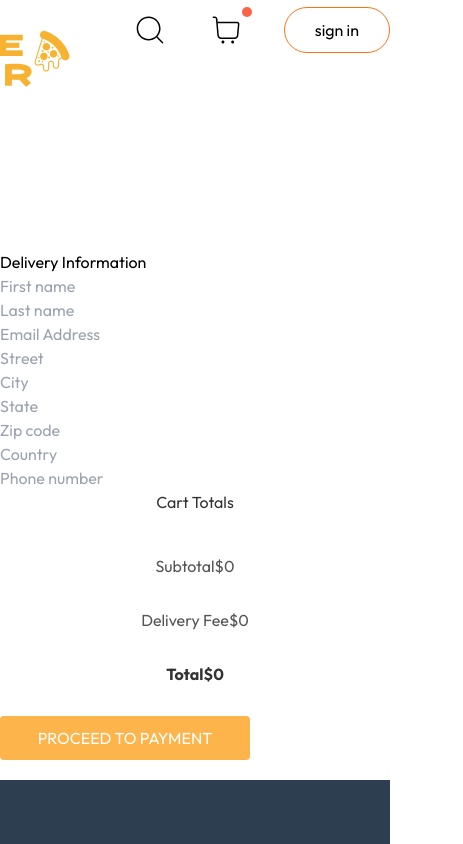
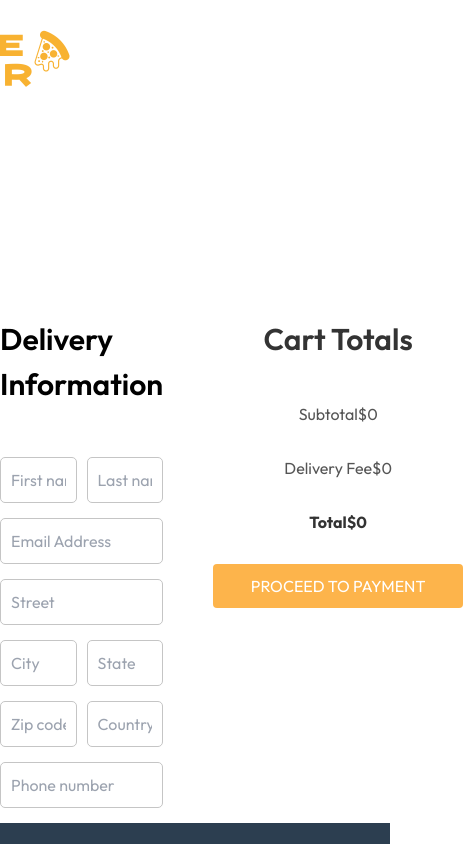
Before and after one commit to khoi0102/CusineCorner, a React (Vite) app in the folder frontend/: page /order in a window 390 px wide. Shown: the top 844 px of the page, 463 px wide, since content can reach past the window. Built offline with nearby package versions, Linux system fonts and the light colour scheme.

Commit message:
Small changes

```diff
--- a/frontend/src/components/AppDownload/AppDownload.css
+++ b/frontend/src/components/AppDownload/AppDownload.css
@@ -1,6 +1,6 @@
 .app-download{
-    margin-top:100px;
-    margin-bottom:70px;
+    margin-top:50px;
+    margin-bottom:50px;
     font-size:max(3vw,20px);
     text-align:center;
     font-weight:500;
--- a/frontend/src/components/LoginPopup/LoginPopup.css
+++ b/frontend/src/components/LoginPopup/LoginPopup.css
@@ -3,7 +3,7 @@
     position:absolute;
     z-index:1;
     width:100%;
-    height:100%;
+    height:1200px;
     background-color:#00000090;
     display:grid;
 }
--- a/frontend/src/components/Navbar/Navbar.css
+++ b/frontend/src/components/Navbar/Navbar.css
@@ -1,45 +1,43 @@
-@tailwind base;
-@tailwind components;
-@tailwind utilities;
+/* Navbar.css */
 
 .navbar {
-    padding-top: 30px; /* py-5 */
+    padding-top: 30px;
     padding-bottom: 1.25rem;
-    display: flex; /* flex */
-    justify-content: space-between; /* justify-between */
-    align-items: center; /* items-center */
+    display: flex;
+    justify-content: space-between;
+    align-items: center;
+    flex-wrap: wrap; /* Allow wrapping for smaller screens */
 }
 
 .navbar-menu {
-    display: flex; /* flex */
-    list-style: none; /* list-none */
-    gap: 5rem; /* gap-20 */
+    display: flex;
+    list-style: none;
+    gap: 5rem;
 }
 
 .navbar-right {
-    display: flex; /* flex */
-    align-items: center; /* items-center */
-    gap: 2.5rem; /* gap-10 */
+    display: flex;
+    align-items: center;
+    gap: 2.5rem;
 }
 
 .navbar button {
-    background-color: transparent; /* bg-transparent */
-    border: 1px solid #f97316; /* border, border-solid, border-orange-500 */
-    padding: 10px 30px; /* p-[10px_30px] */
-    border-radius: 50px; /* rounded-[50px] */
-    cursor: pointer; /* cursor-pointer */
-    font-size:16px
+    background-color: transparent;
+    border: 1px solid #f97316;
+    padding: 10px 30px;
+    border-radius: 50px;
+    cursor: pointer;
+    font-size: 16px;
 }
 
 .navbar button:hover {
-    background-color: #f97316; /* hover:bg-orange-500 */
-    color: white; /* hover:text-white */
+    background-color: #f97316;
+    color: white;
 }
 
 .navbar .active {
     padding-bottom: 2px;
     border-bottom: 2px solid #49557e;
-
 }
 
 .navbar li {
@@ -49,7 +47,6 @@
 .navbar-search-icon {
     position: relative;
     cursor: pointer;
-
 }
 
 .navbar-search-icon .dot {
@@ -67,9 +64,30 @@
     font-size: 2.25rem;
 }
 
-@media (max-width: 450px) {
+@media (max-width: 768px) {
     .navbar-menu {
-        display:none;
+        display: none;
     }
 
+    .navbar {
+        flex-direction: column;
+        align-items: flex-start;
+    }
+
+    .navbar-right {
+        margin-top: 20px;
+        flex-direction: column;
+        align-items: flex-start;
+    }
 }
+
+@media (max-width: 450px) {
+    .navbar-right .search-icon, .navbar-right .basket-icon {
+        font-size: 1.5rem;
+    }
+
+    .navbar button {
+        padding: 8px 20px;
+        font-size: 14px;
+    }
+}
--- a/frontend/src/components/Navbar/Navbar.jsx
+++ b/frontend/src/components/Navbar/Navbar.jsx
@@ -1,13 +1,15 @@
-import React, {useState} from 'react';
+import React, {useContext, useState} from 'react';
 import './Navbar.css';
 import {assets} from '../../assets/assets.js';
 import {CiSearch, CiShoppingCart} from "react-icons/ci";
 import {Link} from "react-router-dom";
+import {StoreContext} from "../../context/StoreContext.jsx";
 
 console.log('Navbar Assets:', assets);
 
 function Navbar({setShowLogin}) {
     const [menu, setMenu] = useState('home')
+    const {getTotalCartAmount}=useContext(StoreContext)
     return (
         <div className='navbar' style={{marginTop: '-100px', marginLeft: '-200px'}}>
            <Link to="/"> <img src={assets.logo} alt="Logo" className='logo'/></Link>
@@ -25,7 +27,7 @@ function Navbar({setShowLogin}) {
                 <CiSearch className="search-icon" style={{position: 'relative'}}/>
                 <div className="navbar-search-icon">
                     <Link to='/cart'><CiShoppingCart className="basket-icon"/></Link>
-                    <div className="dot"></div>
+                    <div className={getTotalCartAmount()===0?"":"dot"}></div>
                 </div>
                 <button onClick={()=>setShowLogin(true)}>sign in</button>
             </div>
--- a/frontend/src/pages/PlaceOrder/PlaceOrder.css
+++ b/frontend/src/pages/PlaceOrder/PlaceOrder.css
@@ -0,0 +1,36 @@
+.place-order{
+    display:flex;
+    align-items:start;
+    justify-content:space-between;
+    gap:50px;
+    margin-top:100px;
+}
+.place-order-left{
+    width:100%;
+    max-width: max(30%,500px)
+}
+.place-order-left .title{
+    font-size:30px;
+    font-weight:600;
+    margin-bottom:50px
+}
+.place-order-left input{
+    margin-bottom:15px;
+    width:100%;
+    padding:10px;
+    border:1px solid #c5c5c5;
+    border-radius:5px;
+    outline-color:#e65b54
+}
+.place-order-left .multi-fields{
+    display:flex;
+    gap:10px;
+}
+.place-order-right h2{
+    font-size:30px;
+    font-weight:600;
+}
+.place-order-right{
+    width:100%;
+    max-width: max(40%,500px);
+}
```
